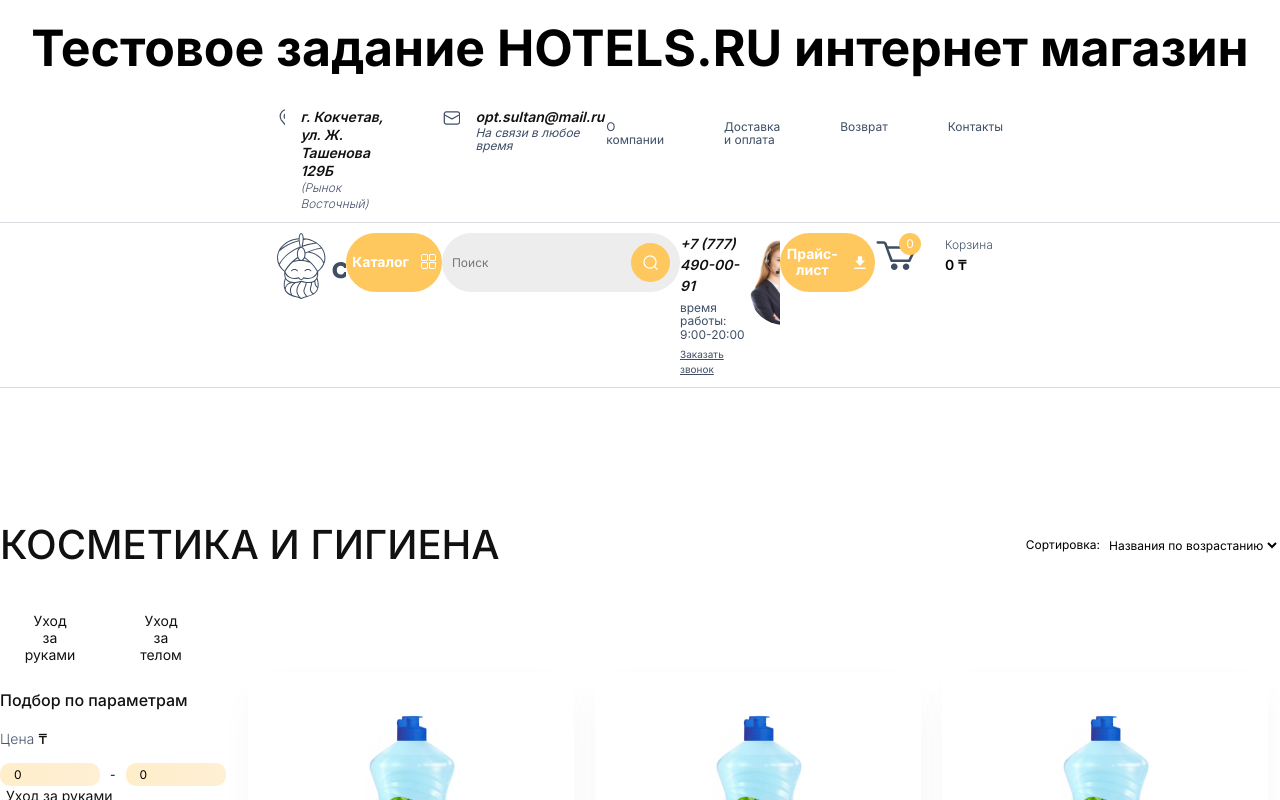
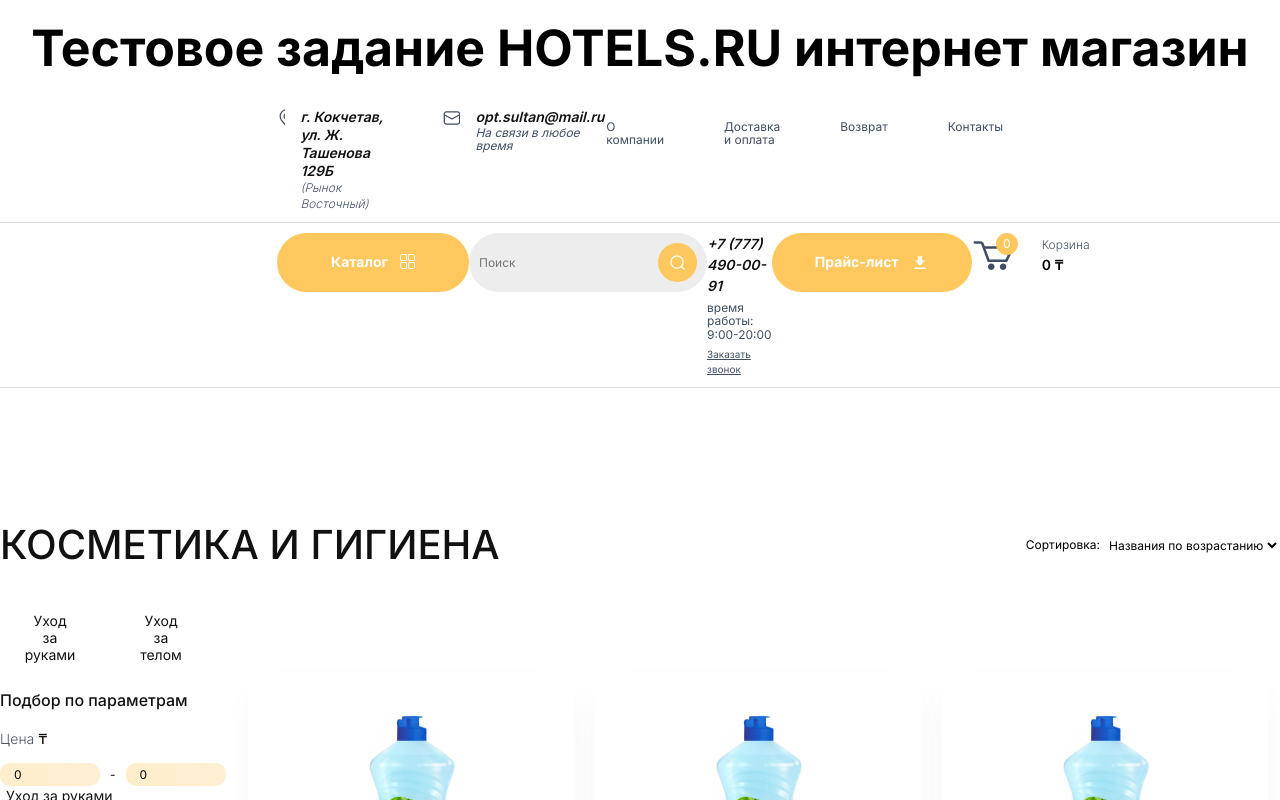
Before and after one commit to mvodev/hotels-online-shop, a React (Vite) app: page / in a window 1280 px wide. Shown: the top 800 px of the page. Built offline with nearby package versions, Linux system fonts and the light colour scheme.

Commit message:
add some fixes of  styles to button

```diff
--- a/src/components/button/Button.scss
+++ b/src/components/button/Button.scss
@@ -54,10 +54,12 @@
 
   &_download {
     width: 192px;
+    flex: 0 0 192px;
   }
 
   &_download-wide {
     width: 200px;
+    flex: 0 0 200px;
   }
 
   &_download-extra-wide {
```
